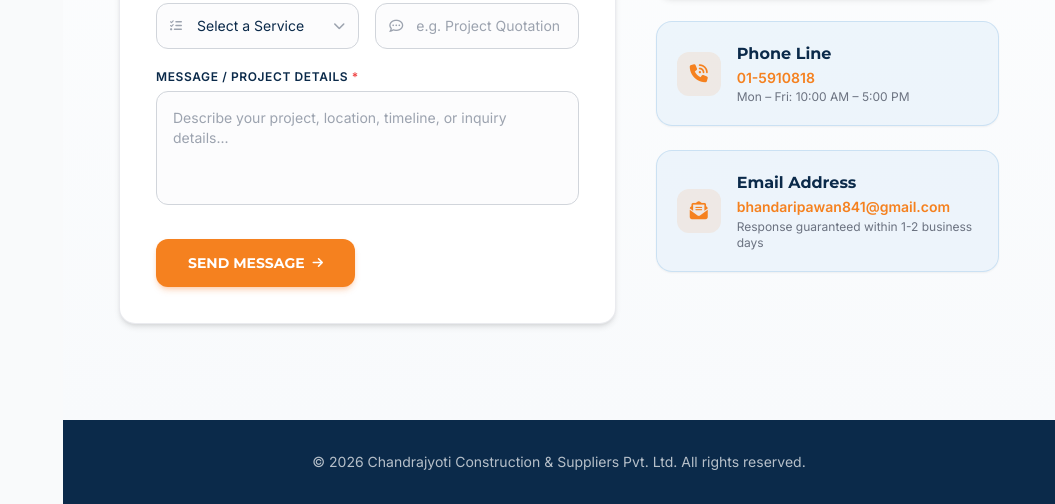
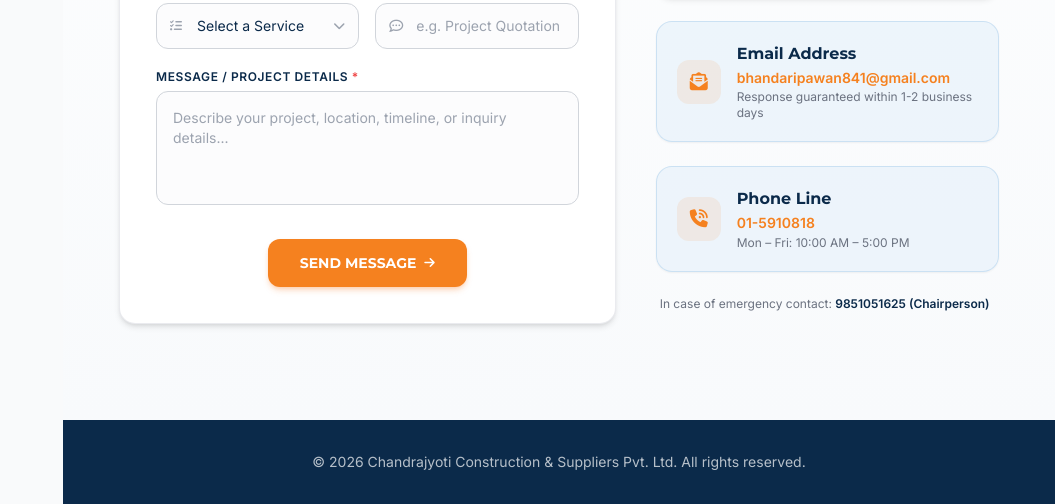
Before and after one commit to Paban-Bhandari/CCSPL, a website: page index.html in a window 1280 px wide. Shown: the part 3171-3675 px from the top of the page, without its empty margins (225-1280 px from the left). Drawn offline with nearby package versions, Linux system fonts and the light colour scheme.

Commit message:
Completed hero, about, service and contact section

```diff
--- a/index.html
+++ b/index.html
@@ -731,7 +731,7 @@
                             </div>
 
                             <!-- Submit Button -->
-                            <div class="pt-2">
+                            <div class="pt-2 flex justify-center">
                                 <button type="submit" :disabled="submitting"
                                     class="w-full sm:w-auto inline-flex items-center justify-center gap-2.5 rounded-xl bg-[#F5811F] px-8 py-3.5 text-sm font-bold text-white shadow-md shadow-orange-500/25 hover:bg-orange-600 hover:-translate-y-0.5 active:translate-y-0 transition-all duration-200 disabled:opacity-70 font-[Montserrat]">
                                     <template x-if="!submitting">
@@ -785,6 +785,18 @@
                             </div>
                         </div>
 
+                        <!-- Email Address Card -->
+                        <a href="mailto:bhandaripawan841@gmail.com" class="rounded-2xl bg-[#EAF3FA]/80 border border-[#C4DDF2]/80 p-4 sm:p-5 shadow-sm hover:border-[#F5811F]/40 hover:shadow-md hover:-translate-y-1 transition-all duration-300 flex items-center gap-4">
+                            <div class="flex items-center justify-center w-11 h-11 rounded-xl bg-[#F5811F]/10 text-[#F5811F] text-lg shrink-0">
+                                <i class="fa-solid fa-envelope-open-text"></i>
+                            </div>
+                            <div class="flex-1 min-w-0">
+                                <h3 class="font-[Montserrat] font-bold text-[#0B2A4A] text-base mb-0.5">Email Address</h3>
+                                <p class="text-sm text-[#F5811F] font-bold leading-snug truncate">bhandaripawan841@gmail.com</p>
+                                <p class="text-xs text-gray-500 mt-0.5">Response guaranteed within 1-2 business days</p>
+                            </div>
+                        </a>
+
                         <!-- Phone Line Card -->
                         <a href="tel:01-5910818" class="rounded-2xl bg-[#EAF3FA]/80 border border-[#C4DDF2]/80 p-4 sm:p-5 shadow-sm hover:border-[#F5811F]/40 hover:shadow-md hover:-translate-y-1 transition-all duration-300 flex items-center gap-4">
                             <div class="flex items-center justify-center w-11 h-11 rounded-xl bg-[#F5811F]/10 text-[#F5811F] text-lg shrink-0">
@@ -797,17 +809,10 @@
                             </div>
                         </a>
 
-                        <!-- Email Address Card -->
-                        <a href="mailto:bhandaripawan841@gmail.com" class="rounded-2xl bg-[#EAF3FA]/80 border border-[#C4DDF2]/80 p-4 sm:p-5 shadow-sm hover:border-[#F5811F]/40 hover:shadow-md hover:-translate-y-1 transition-all duration-300 flex items-center gap-4">
-                            <div class="flex items-center justify-center w-11 h-11 rounded-xl bg-[#F5811F]/10 text-[#F5811F] text-lg shrink-0">
-                                <i class="fa-solid fa-envelope-open-text"></i>
-                            </div>
-                            <div class="flex-1 min-w-0">
-                                <h3 class="font-[Montserrat] font-bold text-[#0B2A4A] text-base mb-0.5">Email Address</h3>
-                                <p class="text-sm text-[#F5811F] font-bold leading-snug truncate">bhandaripawan841@gmail.com</p>
-                                <p class="text-xs text-gray-500 mt-0.5">Response guaranteed within 1-2 business days</p>
-                            </div>
-                        </a>
+                        <!-- Emergency Contact Info -->
+                        <p class="-mt-3 px-1 text-xs text-gray-500">
+                            In case of emergency contact: <a href="tel:9851051625" class="font-semibold text-[#0B2A4A] hover:text-[#F5811F] transition-colors">9851051625 (Chairperson)</a>
+                        </p>
 
                     </div>
 
```
Also changed, not shown: css/output.css.
